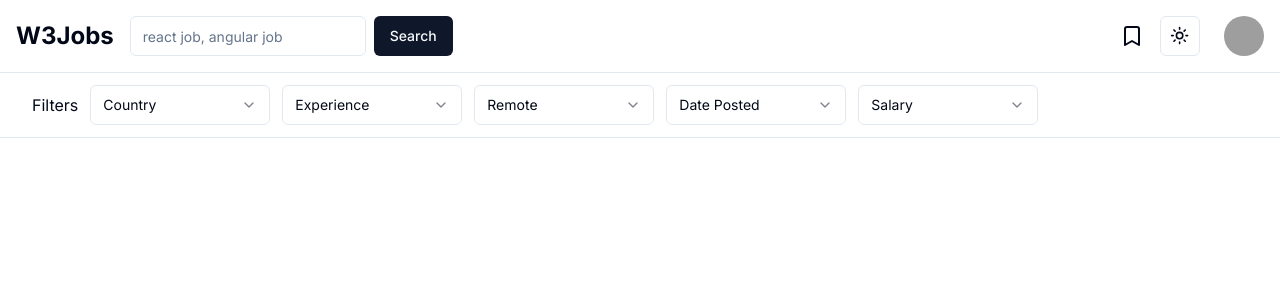
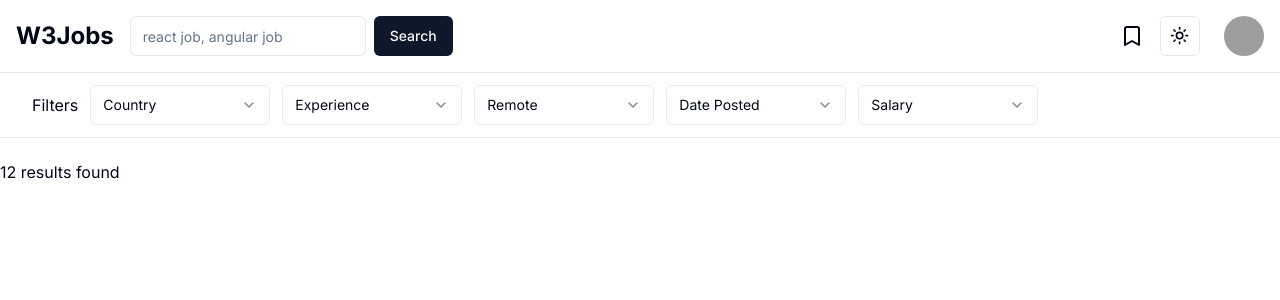
Before and after one commit to ashsajal1/w3jobs, a Next.js app: page / in a window 1280 px wide. Shown: the top 300 px of the page. Built offline with nearby package versions, Linux system fonts and the light colour scheme; grey boxes are pictures that could not be loaded.

Commit message:
style : increase mt of main to 160px

```diff
--- a/src/app/layout.tsx
+++ b/src/app/layout.tsx
@@ -28,7 +28,7 @@ export default function RootLayout({
           disableTransitionOnChange
         >
           <Navbar />
-          <main className="mt-[80px]">
+          <main className="mt-[160px]">
             {children}
           </main>
         </ThemeProvider>
--- a/src/app/page.tsx
+++ b/src/app/page.tsx
@@ -1,7 +1,12 @@
 export default function page() {
   return (
-    <main>
+    <div>
+      <section>
+        <div>
+          12 results found
+        </div>
+      </section>
 
-    </main>
+    </div>
   )
 }
```
